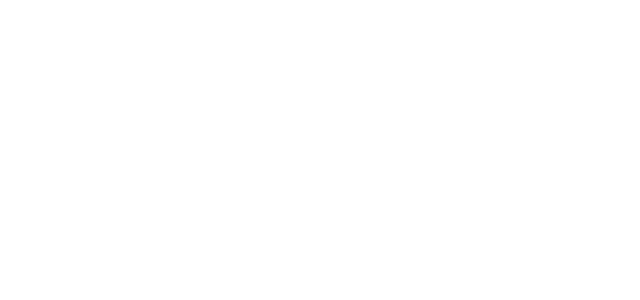
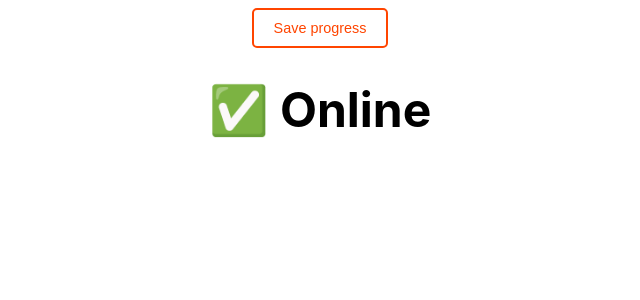
Before and after one commit to nazrulislambhat/react, a React (Vite) app: page / in a window 1280 px wide. Shown: the top 300 px of the page, without its empty margins (320-960 px from the left). Built offline with nearby package versions, Linux system fonts and the light colour scheme.

Commit message:
Initial Commit

```diff
--- a/src/App.jsx
+++ b/src/App.jsx
@@ -19,6 +19,7 @@
 import UseMemoFactorial2 from './hooks/UseMemoFactorial2.jsx';
 import CallbackHook from './components/CallbackHook.jsx';
 import UseContextHookTheme from './hooks/UseContextHookTheme.jsx';
+import OnlineStatus from './CustomHooks/OnlineStatus.jsx';
 function App() {
   // const [isShown, setIsShown] = useState(false);
   // const Child = isShown ? <ChildComponent /> : null;
@@ -42,6 +43,7 @@
       {/* <UseReducerExample4 /> */}
       {/* <CallbackHook /> */}
       {/*<UseContextHookTheme />*/}
+      <OnlineStatus />
     </div>
   );
 }
--- /dev/null
+++ b/src/CustomHooks/OnlineStatus.jsx
@@ -0,0 +1,29 @@
+import { useOnlineStatus } from './useOnlineStatus.jsx';
+
+function StatusBar() {
+  const isOnline = useOnlineStatus();
+  return <h1>{isOnline ? '✅ Online' : '❌ Disconnected'}</h1>;
+}
+
+function SaveButton() {
+  const isOnline = useOnlineStatus();
+
+  function handleSaveClick() {
+    console.log('✅ Progress saved');
+  }
+
+  return (
+    <button disabled={!isOnline} onClick={handleSaveClick}>
+      {isOnline ? 'Save progress' : 'Reconnecting... to the internet'}
+    </button>
+  );
+}
+
+export default function App() {
+  return (
+    <>
+      <SaveButton />
+      <StatusBar />
+    </>
+  );
+}
--- /dev/null
+++ b/src/CustomHooks/useOnlineStatus.jsx
@@ -0,0 +1,20 @@
+import { useState, useEffect } from 'react';
+
+export function useOnlineStatus() {
+  const [isOnline, setIsOnline] = useState(true);
+  useEffect(() => {
+    function handleOnline() {
+      setIsOnline(true);
+    }
+    function handleOffline() {
+      setIsOnline(false);
+    }
+    window.addEventListener('online', handleOnline);
+    window.addEventListener('offline', handleOffline);
+    return () => {
+      window.removeEventListener('online', handleOnline);
+      window.removeEventListener('offline', handleOffline);
+    };
+  }, []);
+  return isOnline;
+}
```
